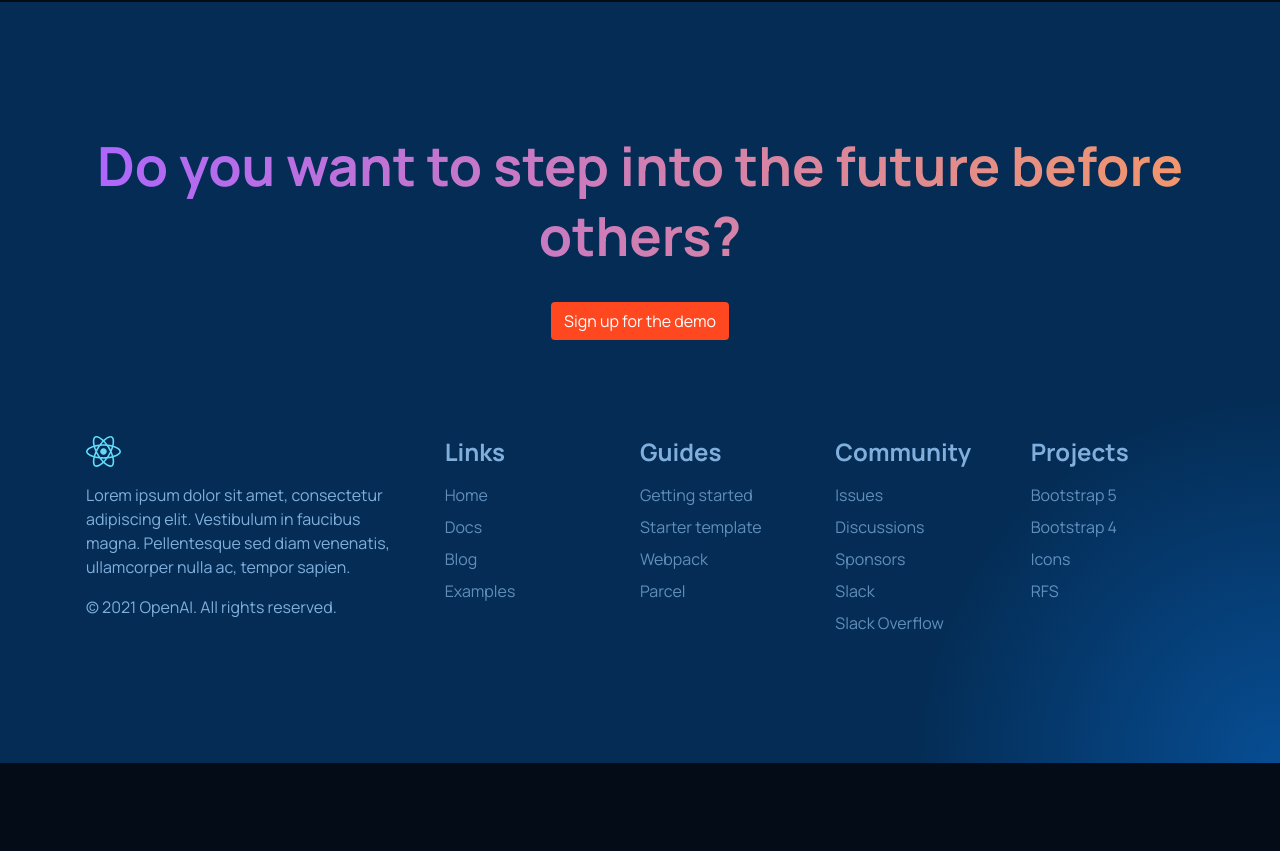
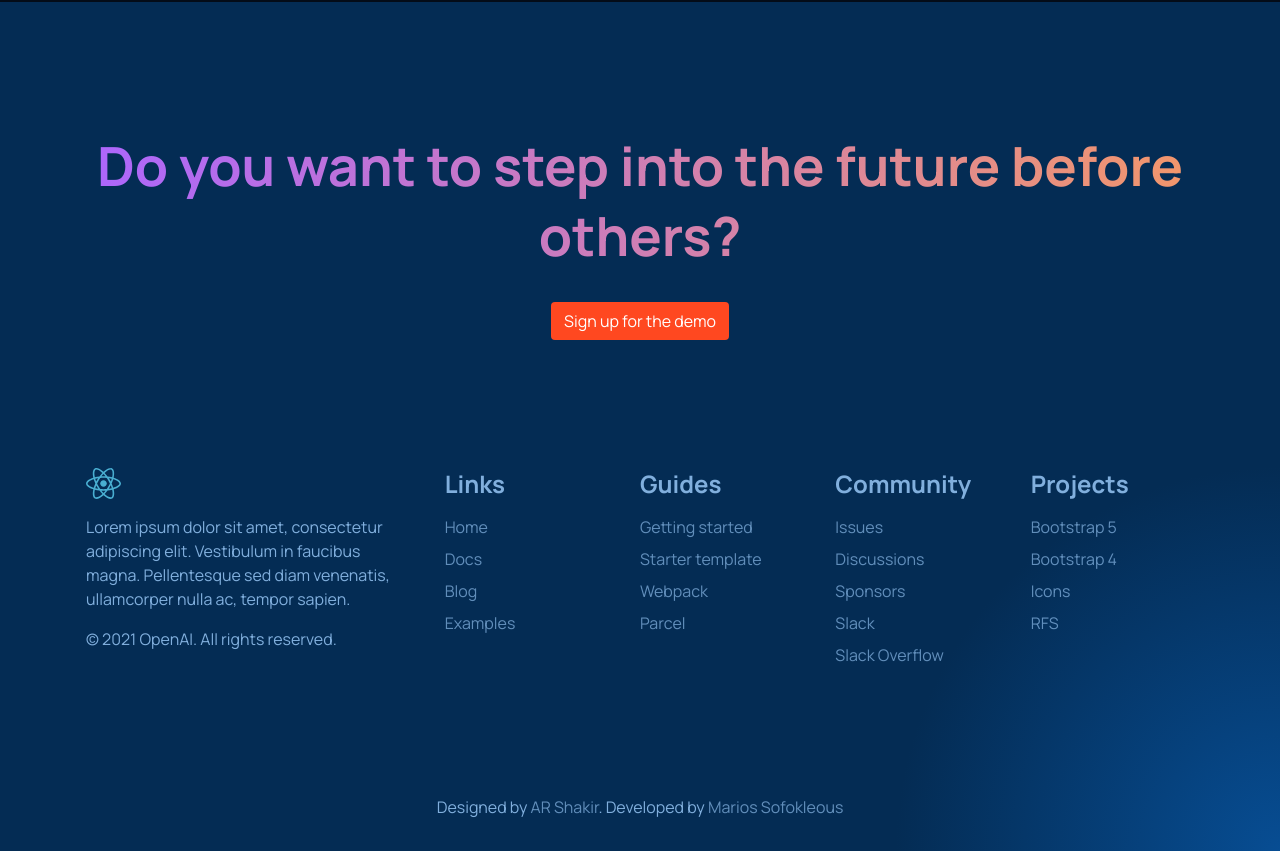
Before and after one commit to PictureElement/gpt-3-landing, a React (Create React App) app: page / in a window 1280 px wide. Shown: the part 3420-4271 px from the top of the page. Before the commit the page ends 4183 px from the top, so only its background shows below. Built offline with nearby package versions, Linux system fonts and the light colour scheme.

Commit message:
Add credits

```diff
--- a/src/components/Footer.js
+++ b/src/components/Footer.js
@@ -61,6 +61,7 @@ function Footer() {
             <List title="Projects" items={projectsItems} />
           </div>
         </div>
+        <div className="footer__credits">Designed by <a target="_blank" rel="noopener noreferrer" href="https://www.arshakir.com/project/freebie-gpt-3-landing-page">AR Shakir</a>. Developed by <a href="https://www.msof.me/" target="_blank" rel="noopener noreferrer">Marios Sofokleous</a></div>
       </div>
     </footer>
   )
--- a/src/components/Footer.scss
+++ b/src/components/Footer.scss
@@ -3,11 +3,16 @@
 @import "~rfs/scss";
 
 .footer {
-  @include padding(8rem 0);
   background: $surface-radial-gradient-bottom-right;
+  a {
+    opacity: 0.75;
+    &:hover {
+      opacity: 1;
+    }
+  }
   &__introduction {
     text-align: center;
-    @include margin-bottom(6rem);
+    @include padding(8rem 0);
   }
   &__title {
     @include text-gradient($text-gradient);
@@ -41,4 +46,9 @@
   &__statement {
     margin-bottom: 1rem;
   }
+  &__credits {
+    text-align: center;
+    @include margin-top(8rem);
+    @include padding-bottom(2rem);
+  }
 }
```
